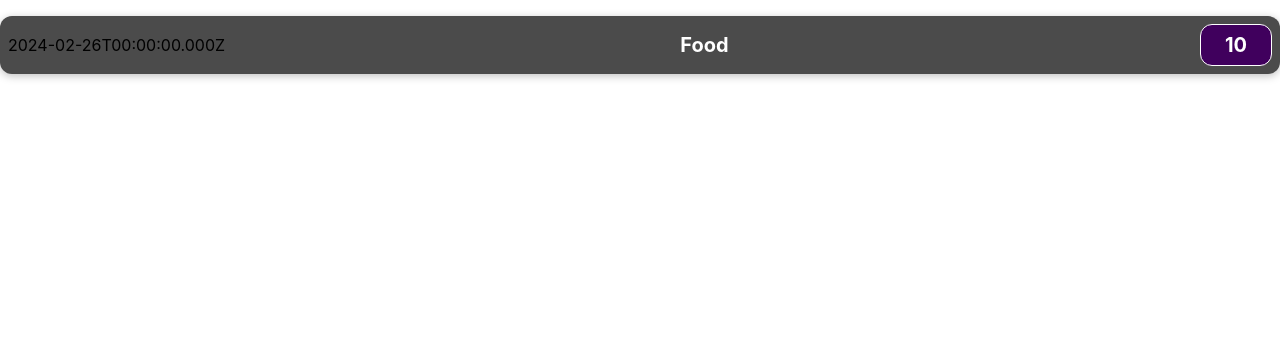
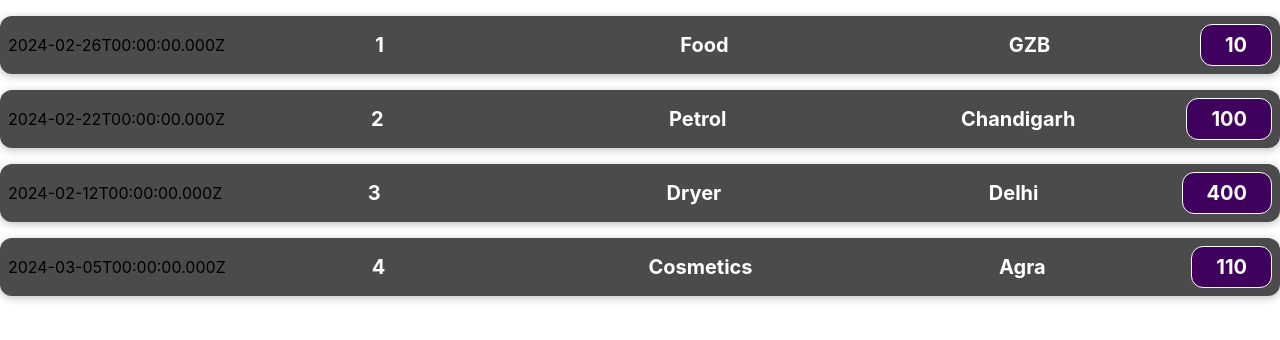
Before and after one commit to Shakyaalok/ReactjsBasic, a React (Create React App) app: page / in a window 1280 px wide. Shown: the top 340 px of the page. Built offline with nearby package versions, Linux system fonts and the light colour scheme.

Commit message:
using props and map

```diff
--- a/src/App.jsx
+++ b/src/App.jsx
@@ -2,10 +2,26 @@ import logo from './logo.svg';
 import ExpenseItems from './components/ExpenseItems';
 import './App.css';
 
+
+
 function App() {
+
+  const expenses = [
+    {id:1, title:'Food',price:10,date:new Date(2024,1,26),location:'GZB'},
+    {id:2, title:'Petrol',price:100,date:new Date(2024,1,22),location:'Chandigarh'},
+    {id:3, title:'Dryer',price:400,date:new Date(2024,1,12),location:'Delhi'},
+    {id:4, title:'Cosmetics',price:110,date:new Date(2024,2,5),location:'Agra'}
+  ]
+
+
+
   return (
     <div className="App">
-        <ExpenseItems/>
+        {
+          expenses.map((item)=>{
+            return(<ExpenseItems id={item.id} title={item.title} price={item.price} data={item.date} location={item.location}/>)
+          })
+        }
     </div>
   );
 }
--- a/src/components/ExpenseItems.jsx
+++ b/src/components/ExpenseItems.jsx
@@ -1,19 +1,18 @@
 import './ExpenseItems.css'
 import React from 'react'
 
-const ExpenseItems = () => {
+const ExpenseItems = (props) => {
 
-    const expenseDate = new Date(2024,1,26);
-    const expenseTitle = 'Food';
-    const expenseAmount = 10;
 
   return (
 
    <div className='expense-item'>
-         <div>{expenseDate.toISOString()}</div>
+         <div>{props.data.toISOString()}</div>
       <div className='expense-item__description'>
-      <h2>{expenseTitle}</h2>
-      <div className='expense-item__price'>{expenseAmount}</div>
+      <h2>{props.id}</h2>
+      <h2>{props.title}</h2>
+      <h2>{props.location}</h2>
+      <div className='expense-item__price'>{props.price}</div>
       </div>
 
     </div>
```
